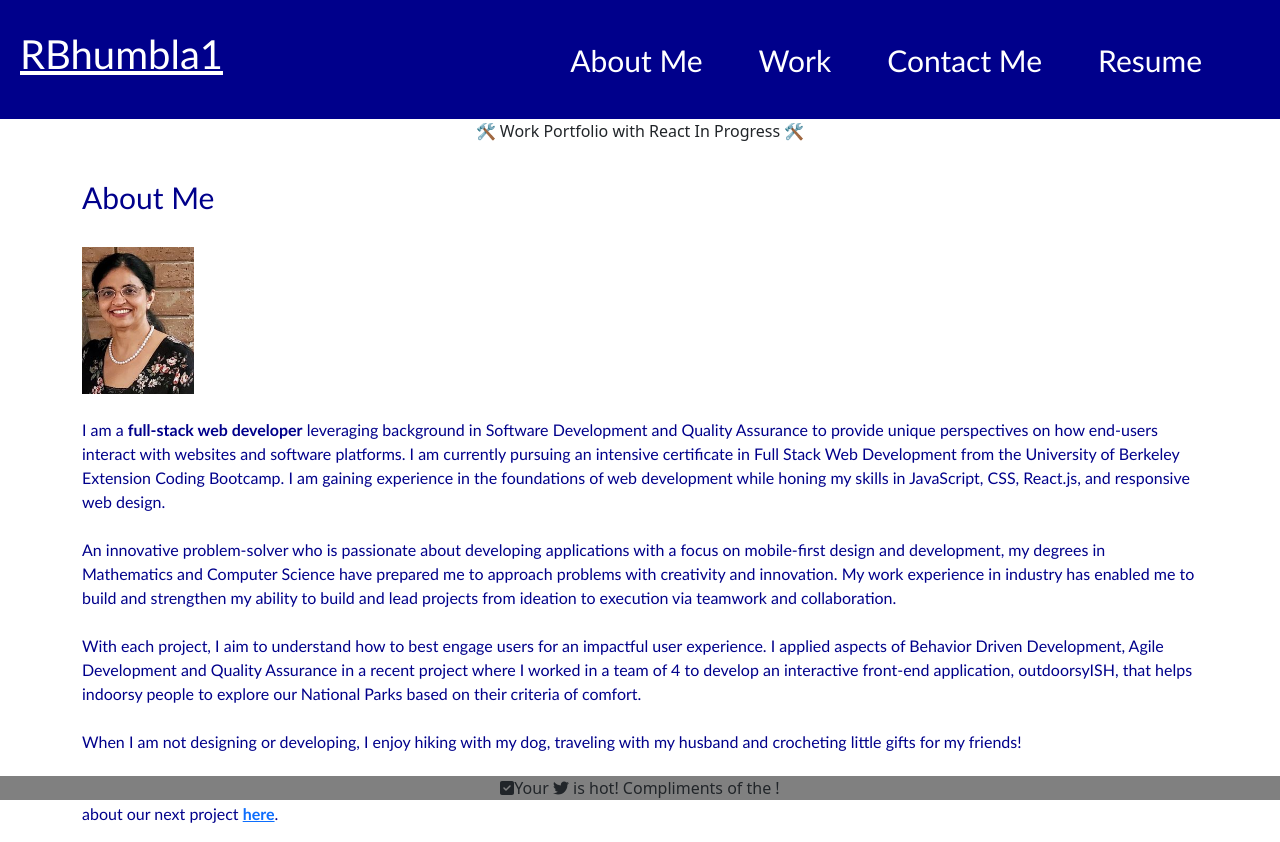
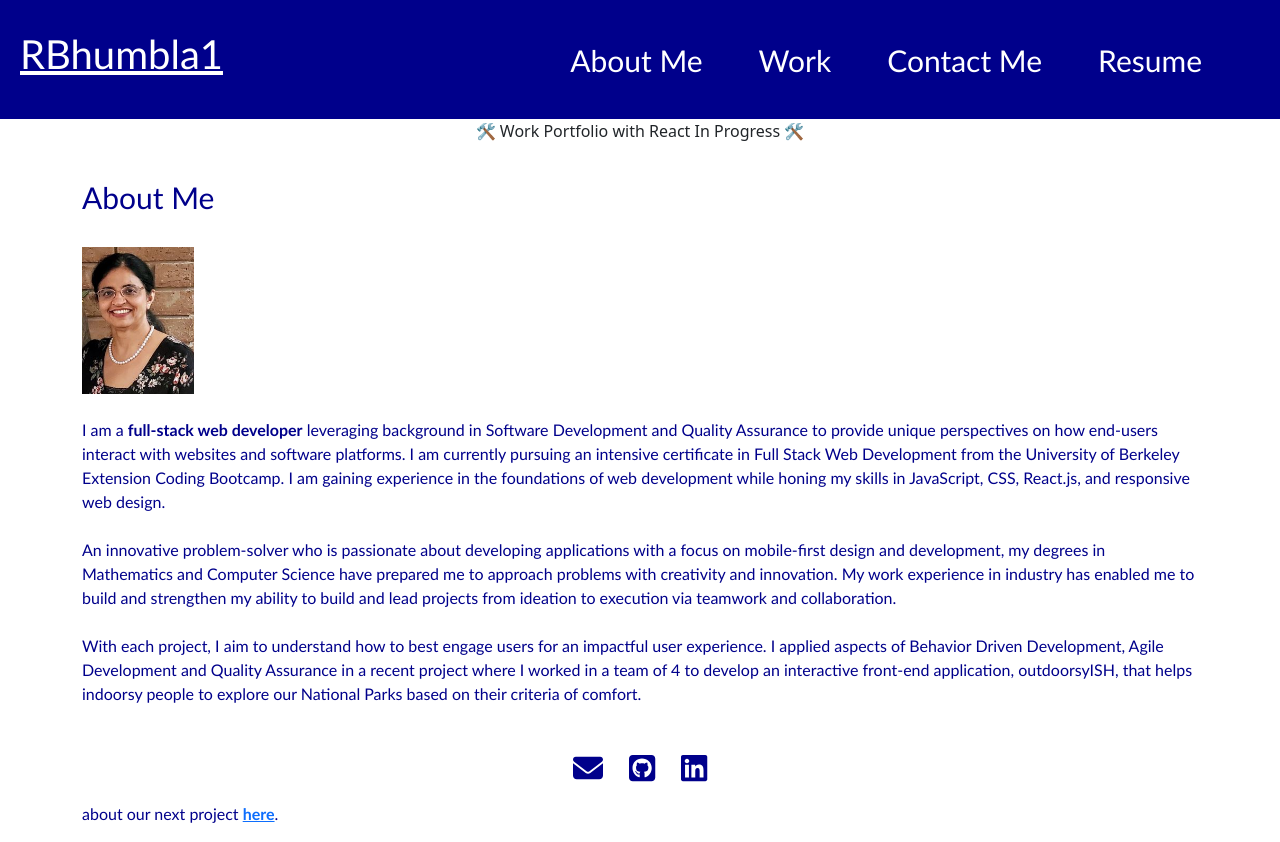
Before and after one commit to rbhumbla1/work-portfolio-react, a React (Create React App) app: page / in a window 1280 px wide. Built offline with nearby package versions, Linux system fonts and the light colour scheme.

Commit message:
made changes to footer to show contant isons in proper color and size

```diff
--- a/src/App.js
+++ b/src/App.js
@@ -2,10 +2,10 @@ import './App.css';
 import Content from "./components/Content";
 import { library } from '@fortawesome/fontawesome-svg-core'
 import { fas } from '@fortawesome/free-solid-svg-icons'
-import { faTwitter, faFontAwesome } from '@fortawesome/free-brands-svg-icons'
+import { faTwitter, faGithubSquare, faLinkedin } from '@fortawesome/free-brands-svg-icons'
 
 
-library.add(fas, faTwitter, faFontAwesome)
+library.add(fas, faTwitter, faGithubSquare, faLinkedin)
 
 
 const styles = {
--- a/src/components/Footer.js
+++ b/src/components/Footer.js
@@ -2,29 +2,23 @@ import React from 'react';
 import { FontAwesomeIcon } from '@fortawesome/react-fontawesome'
 
 const styles = {
-  sectionStyles: {
-    background: 'grey',
-    paddingTop: '0px',
-    marginTop: '0px',
+    footer: {
+        background: 'white',
+        paddingTop: '10px',
+        marginTop: '20px',
+        fontSize: '20px',
+        heigth: '10%',
     },
-  /*navigation links in the header*/
     nav: {
-    display:'flex',
-    paddingTop: '0px',
-    marginTop: '0px',
-    justifyContent:'center',
+        display: 'flex',
+        justifyContent: 'center',
         alignItems: 'center',
         flexDirection: 'row',
-    float: 'right',
-    fontFamily: 'Gill Sans',
-    fontSize: '20px'
+
     },
-
-/*class selector*/
-
-hlink: {
-    color: '#ffffff',
-    textDecoration: 'underline'
+    icon:{
+        color:'DarkBlue',
+        fontSize:'30px'
     }
 };
 
@@ -32,13 +26,27 @@ hlink: {
 
 function Footer() {
     return (
-    <footer style={styles.sectionStyles} className="fixed-bottom">
-        <div>
-        <FontAwesomeIcon icon="fa-solid fa-check-square" />
-    Your <FontAwesomeIcon icon="fa-brands fa-twitter" /> is hot!
+        <footer style={styles.footer} className="fixed-bottom">
 
-    Compliments of the <FontAwesomeIcon icon="fa-sharp fa-solid fa-hat-chef" />!
-    </div>
+            <nav className="navbar navbar-expand-lg" style={styles.nav}>
+                <ul className="navbar-nav">
+                    <li className="nav-item">
+                        <a className="btn btn-default" href="mailto:rima.bhumbla@gmail.com" aria-label="Email">
+                            <FontAwesomeIcon icon="fa fa-envelope fa-5x" style={styles.icon}/>
+                        </a>
+                    </li>
+                    <li className="nav-item">
+                        <a className="btn btn-default" href="https://github.com/rbhumbla1" target="blank" aria-label="Github">
+                            <FontAwesomeIcon icon="fa-brands fa-github-square fa-5x" style={styles.icon}/>
+                        </a>
+                    </li>
+                    <li className="nav-item">
+                        <a className="btn btn-default" href="https://www.linkedin.com/in/rimabhumbla/" target="blank" aria-label="LinkedIn">
+                            <FontAwesomeIcon icon="fa-brands fa-linkedin fa-5x" style={styles.icon}/>
+                        </a>
+                    </li>
+                </ul>
+            </nav>
         </footer>
     );
 }
```
Lines whose indentation alone changed are shown as unchanged.
